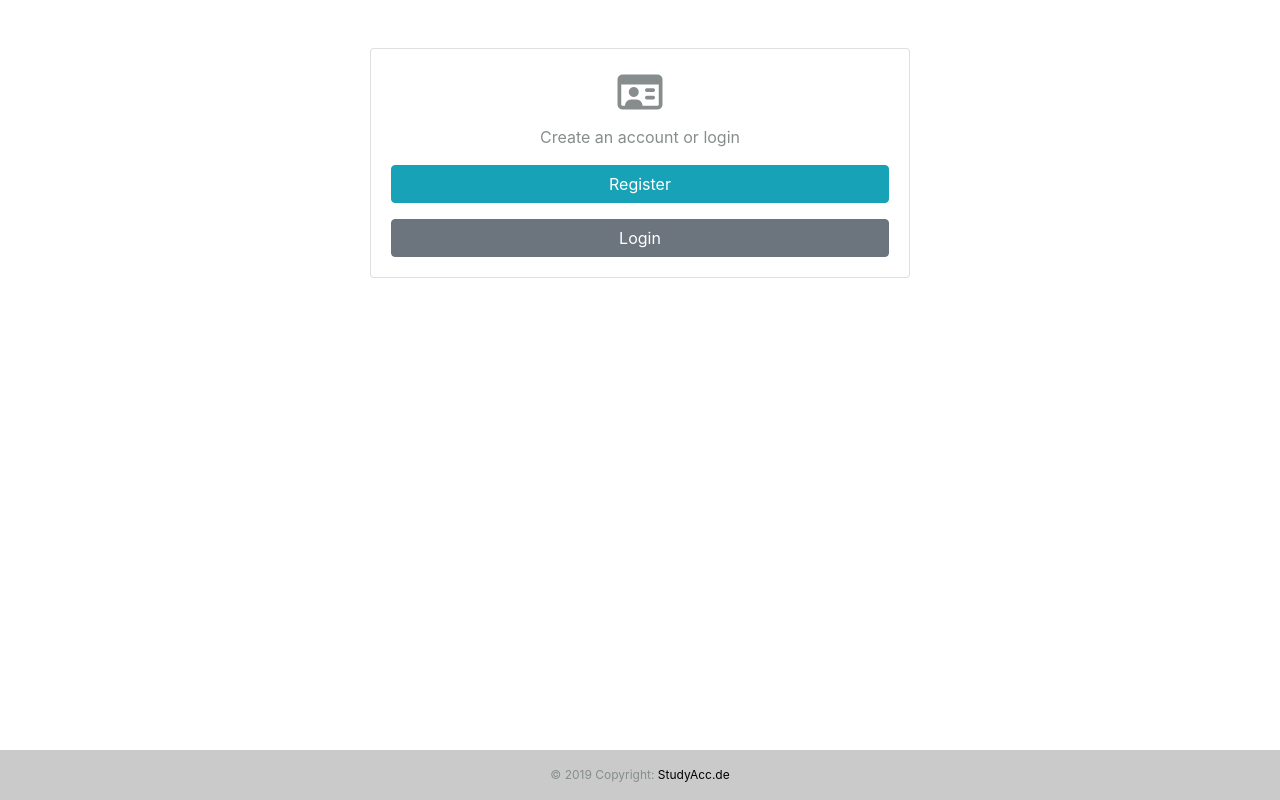
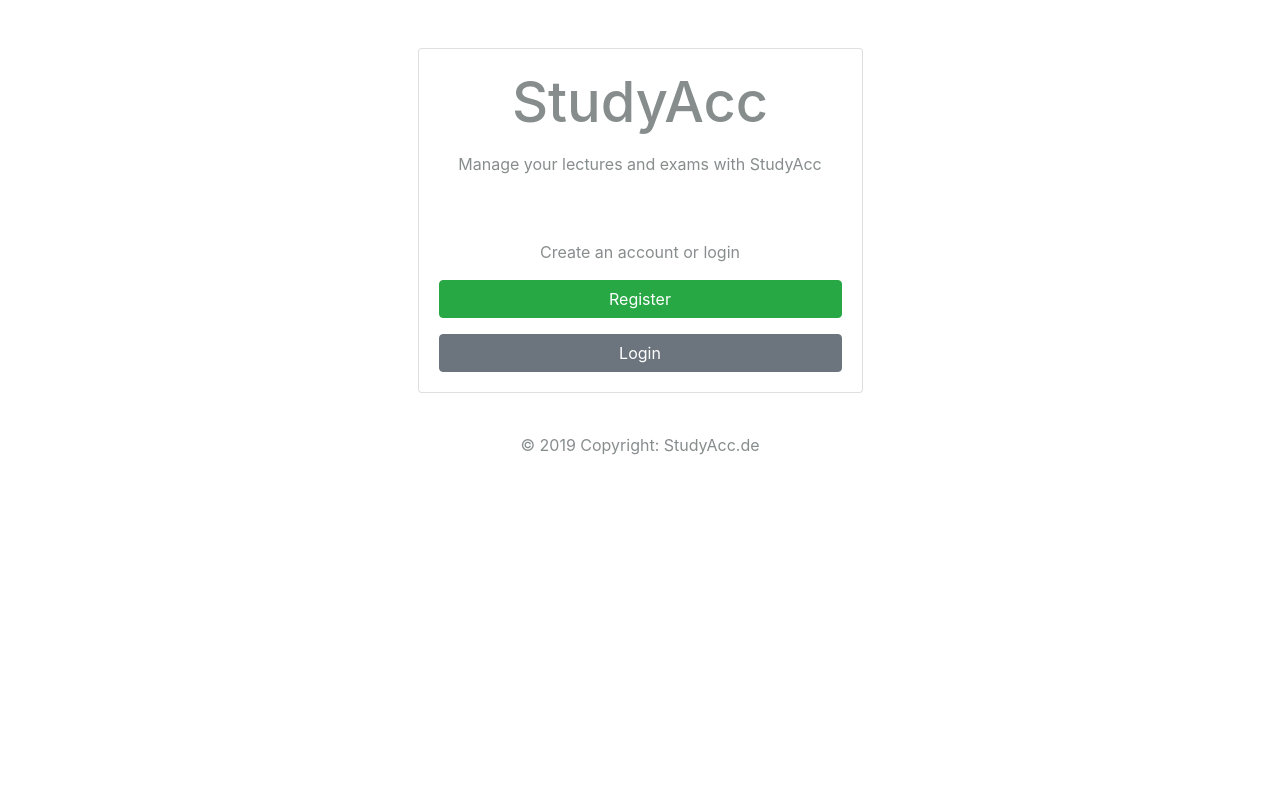
Before and after one commit to seiKreativ/studyAcc, a Node server app: page / in a window 1280 px wide. Run offline with Node 20, Linux system fonts and the light colour scheme; some libraries are stand-ins or nearby versions.

Commit message:
welcome pages fixed layout

```diff
--- a/views/layout.ejs
+++ b/views/layout.ejs
@@ -14,12 +14,14 @@
 <body>
     <div class="container">
         <%- body %>
+
     </div>
-    <footer class="page-footer fixed-bottom">
+    <br>
+
+    <footer class="footer ">
 
         <!-- Copyright -->
-        <div class="footer-copyright text-center py-3">&copy; 2019 Copyright:
-            <a href="/impressum"> StudyAcc.de</a>
+        <div class="footer-copyright text-center py-3">&copy; 2019 Copyright: StudyAcc.de
         </div>
         <!-- Copyright -->
 
--- a/views/login.ejs
+++ b/views/login.ejs
@@ -12,7 +12,7 @@
                         <label for="password">Password</label>
                         <input type="password" id="password" name="password" class="form-control" placeholder="Enter Password" />
                     </div>
-                    <button type="submit" class="btn btn-info btn-block">Login</button>
+                    <button type="submit" class="btn btn-success btn-block">Login</button>
                 </form>
                 <p class="lead mt-4">
                     No Account? <a href="/users/register">Register</a>
--- a/views/register.ejs
+++ b/views/register.ejs
@@ -22,7 +22,7 @@
                         <label for="password2">Confirm Password</label>
                         <input type="password" id="password2" name="password2" class="form-control" placeholder="Confirm Password" value="<%= typeof password2 != 'undefined' ? password2 : '' %>" />
                     </div>
-                    <button type="submit" class="btn btn-primary btn-block">
+                    <button type="submit" class="btn btn-success btn-block">
             Register
           </button>
                 </form>
--- a/views/welcome.ejs
+++ b/views/welcome.ejs
@@ -1,9 +1,12 @@
 <div class="row mt-5">
-    <div class="col-md-6 m-auto">
+    <div class="col-md-5 m-auto">
         <div class="card card-body text-center">
-            <h1><i class="far fa-id-card"></i></h1>
+            <h1 class="text-center mb-3" style="font-size: 3.5rem">StudyAcc</h1>
+            <p>Manage your lectures and exams with StudyAcc</p>
+            <br>
+            <br>
             <p>Create an account or login</p>
-            <a href="/users/register" class="btn btn-info btn-block mb-2">Register</a
+            <a href="/users/register" class="btn btn-success btn-block mb-2">Register</a
         >
         <a href="/users/login" class="btn btn-secondary btn-block">Login</a>
         </div>
```
